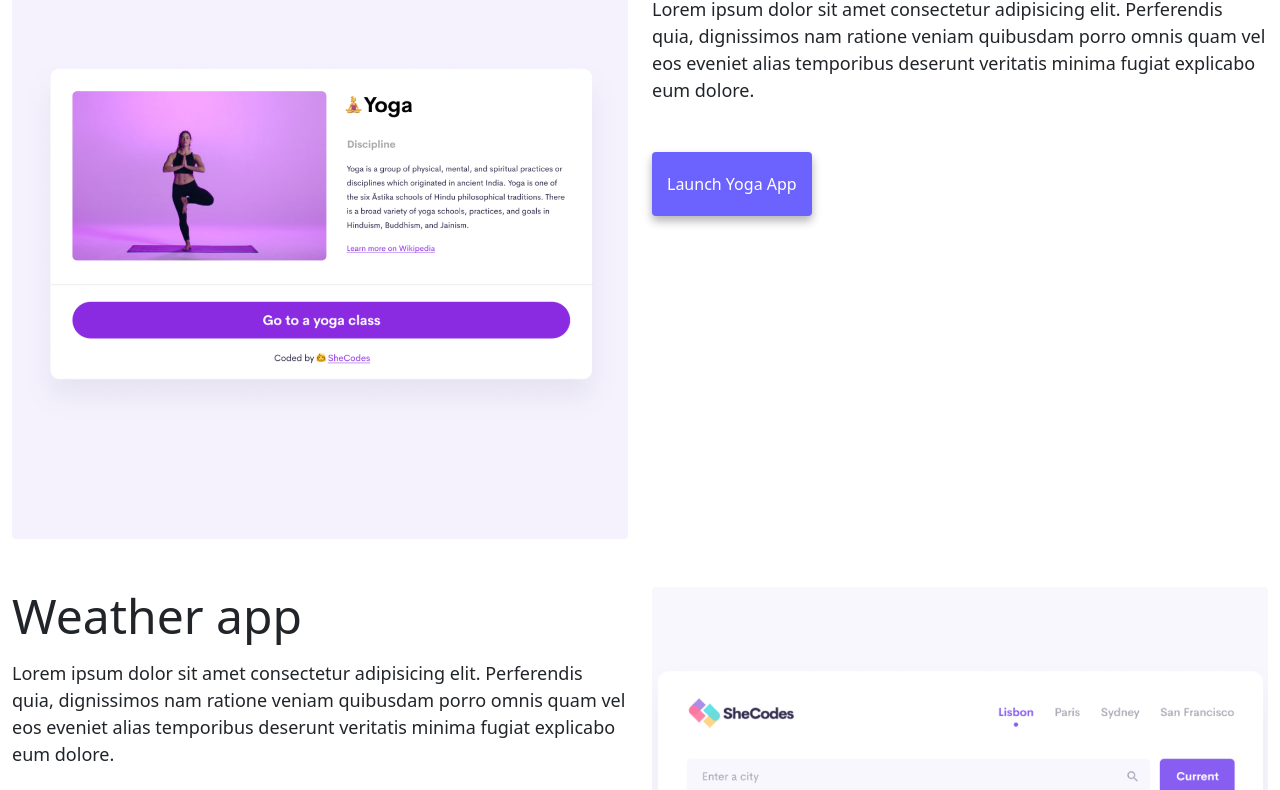
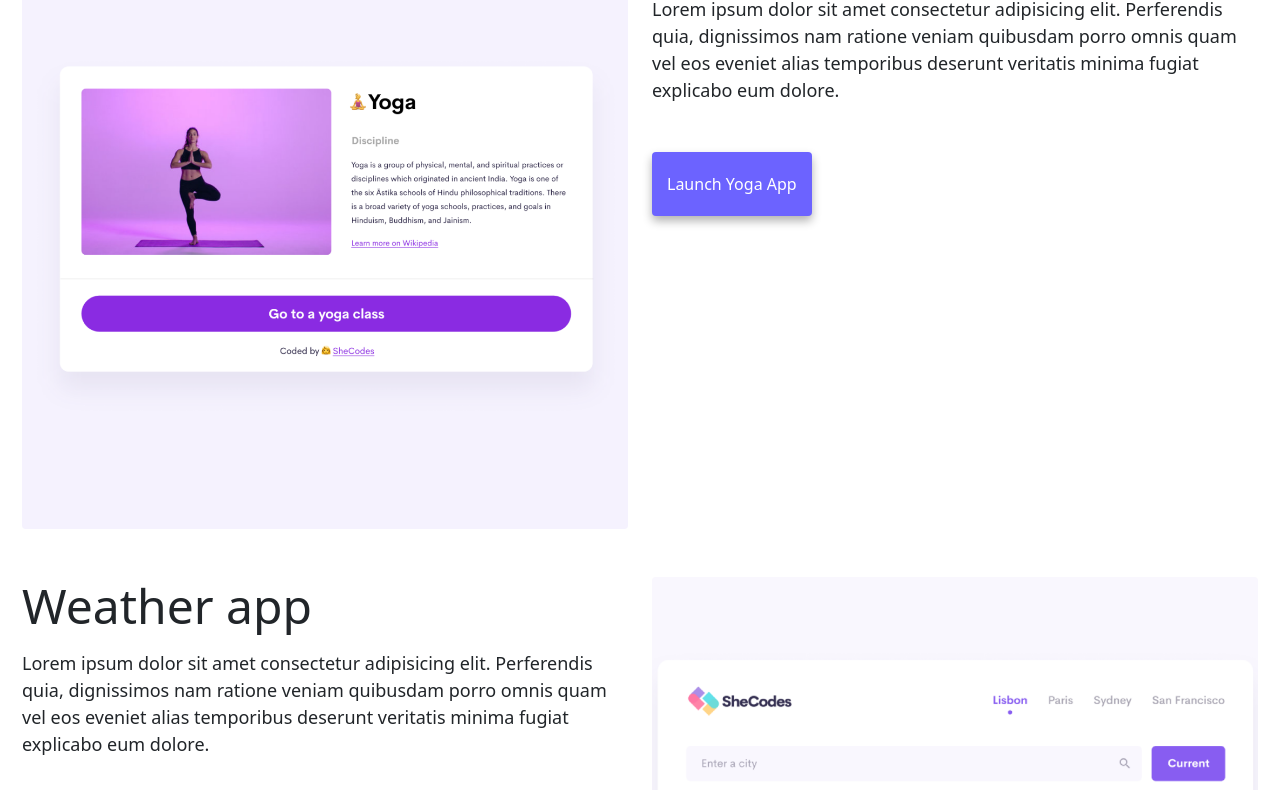
Before and after one commit to ritareigota/homework, a plain HTML site: page index.html in a window 1280 px wide. Shown: the part 573-1363 px from the top of the page. Drawn offline with nearby package versions, Linux system fonts and the light colour scheme.

Commit message:
Updated margin

```diff
--- a/style.css
+++ b/style.css
@@ -5,7 +5,7 @@
   }
 
   body {
-    margin: 100px auto;
+    margin: 100px 10px;
   }
 
   h1,
```
